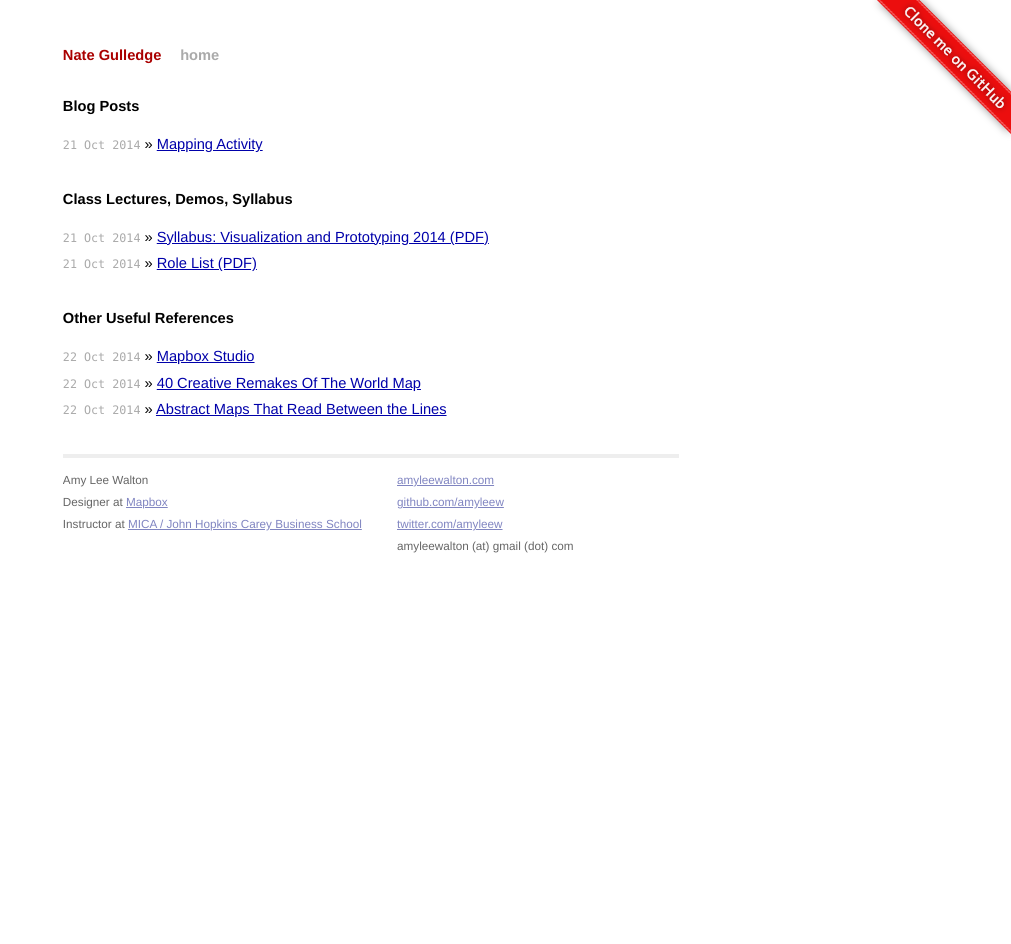
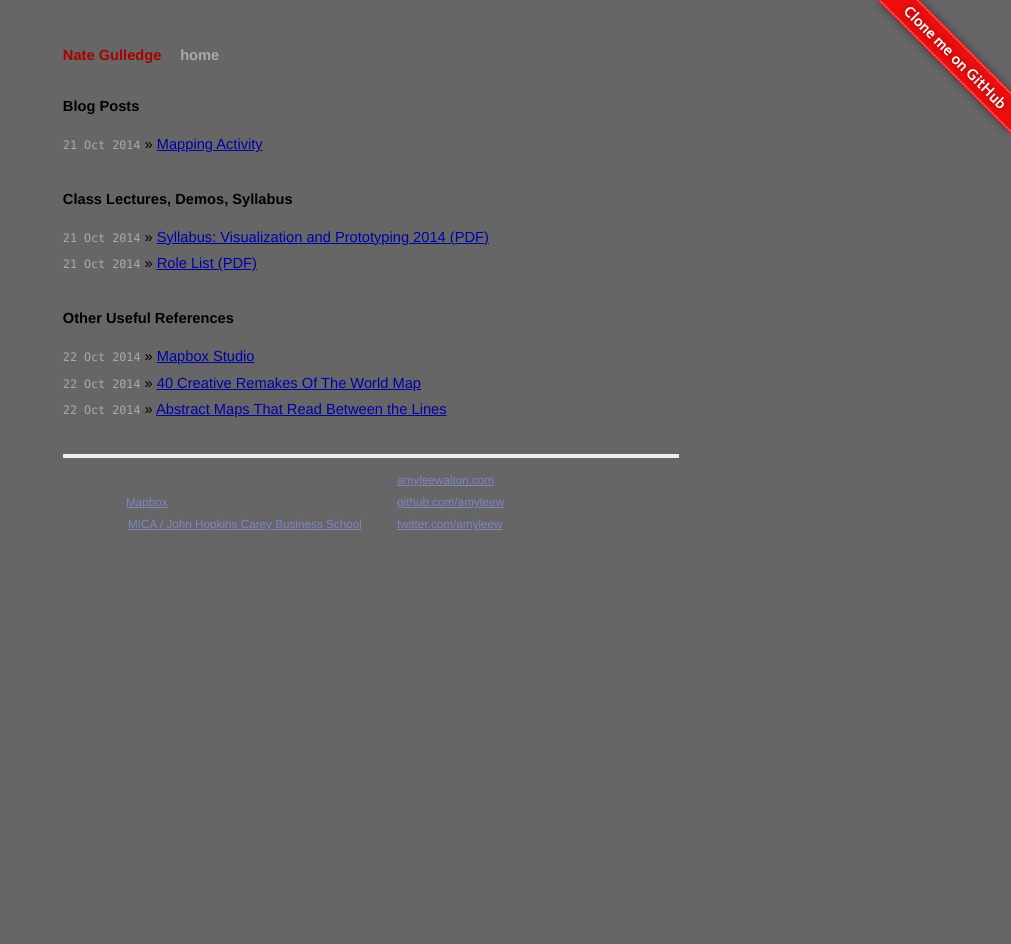
Before and after one commit to nategulledge/blog, a Jekyll site: the page built from index.html, in a window 1280 px wide. Shown: the whole page, without its empty margins (269-1280 px from the left). Built offline with Jekyll 4.4.1, drawn with Linux system fonts in a browser that asks for light colours; Markdown is read by kramdown in place of the engine named in the settings.

Commit message:
css change

```diff
--- a/css/screen.css
+++ b/css/screen.css
@@ -16,7 +16,7 @@ html, body {
 }
 
 body {
-  background-color: white;
+  background-color: #666;
   font: 13.34px helvetica, arial, clean, sans-serif;
   *font-size: small;
   text-align: center;
```
